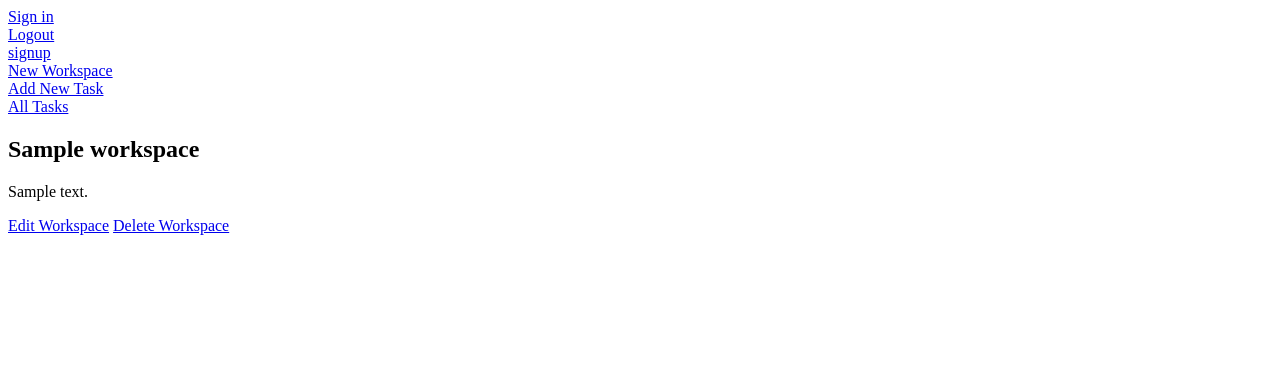
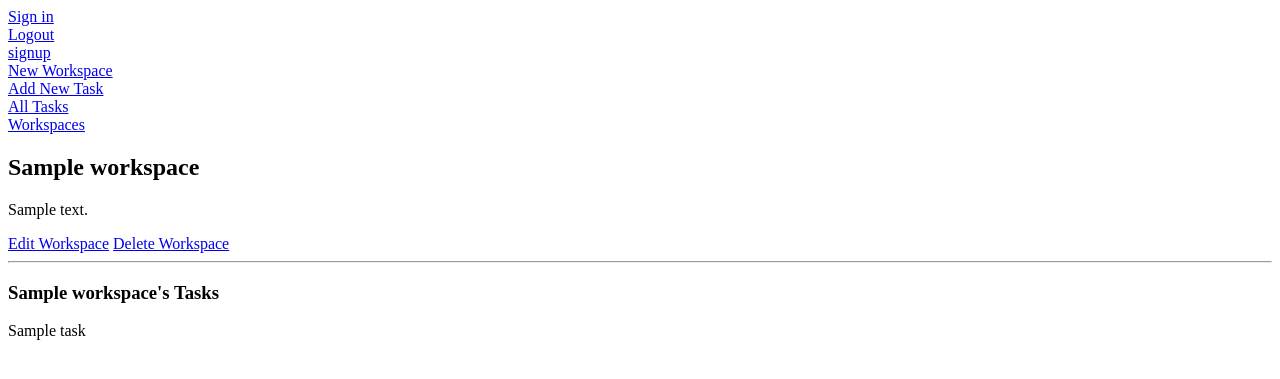
Before and after one commit to ebraa409/OpFlow, a Django app: page /workspaces/1 in a window 1280 px wide. Shown: the top 379 px of the page. Run offline with Django 4.2, Linux system fonts and the light colour scheme; tables that the repository leaves empty hold one stand-in row (values such as "Sample post").

Commit message:
add assoc and unassoc functionality

```diff
--- a/main_app/models.py
+++ b/main_app/models.py
@@ -21,25 +21,23 @@ class Profile(models.Model):
     return self.user.username
 
 
-class Workspace(models.Model):
-  name = models.CharField(max_length=50)
-  description = models.TextField(max_length=300)
-
-  def get_absolute_url(self):
-    return reverse('detail', kwargs={'workspace_id': self.id})
-
-
 class Task(models.Model):
-  workspace = models.ForeignKey(Workspace, on_delete=models.CASCADE,default=1)
   name = models.CharField(max_length=50)
   description = models.TextField(max_length=300)
   duedate = models.DateField()
   status = models.CharField(max_length=100, choices=STATUS, default=STATUS[0][0])
 
 
-
   def __str__(self):
     return f'{self.name}'
 
   def get_absolute_url(self):
-    return reverse('tasks_detail')
+    return reverse('tasks_detail', kwargs={'pk': self.id})
+
+class Workspace(models.Model):
+  name = models.CharField(max_length=50)
+  description = models.TextField(max_length=300)
+  tasks = models.ManyToManyField(Task)
+
+  def get_absolute_url(self):
+    return reverse('detail', kwargs={'workspace_id': self.id})
--- a/main_app/templates/base.html
+++ b/main_app/templates/base.html
@@ -14,6 +14,7 @@
     <nav><a href="{% url 'workspaces_create' %}">New Workspace</a></nav>
     <nav><a href="{% url 'tasks_create' %}">Add New Task</a></nav>
     <nav><a href="{% url 'tasks_index' %}">All Tasks</a></nav>
+    <nav><a href="{% url 'index' %}">Workspaces</a></nav>
   </header>
   <main class="content-container">
     {% block content %}
--- a/main_app/templates/main_app/task_list.html
+++ b/main_app/templates/main_app/task_list.html
@@ -5,7 +5,7 @@
 {% for task in task_list %}
 <a href="{% url 'tasks_detail' task.id %}">
   <div>
-    <h4>{{object.name}}</h4>
+    <h4>{{task.name}}</h4>
   </div>
 </a>
 {% endfor %}
--- a/main_app/templates/users/profile.html
+++ b/main_app/templates/users/profile.html
@@ -45,4 +45,5 @@
             <button type="reset" class="btn btn-dark btn-lg">Reset</button>
         </form>
     </div>
+
 {% endblock content %}
--- a/main_app/templates/workspaces/detail.html
+++ b/main_app/templates/workspaces/detail.html
@@ -10,8 +10,26 @@
     <a href="{% url 'workspaces_update' workspace.id %}">Edit Workspace</a>
     <a href="{% url 'workspaces_delete' workspace.id %}">Delete Workspace</a>
   </div>
+<div>
 
+<hr>
 
+<div class="row">
+  <div class="col s6">
+    <h3> {{ workspace.name }}'s Tasks</h3>
+
+{% if workspace.tasks.count %}
+{% for task in workspace.tasks.all %}
+  <div class="card">
+    <span class="card-title">
+      {{ task.name }}
+    </span>
+  </div>
+  </div>
+    {% endfor %}
+    {% else %}
+    <h5>No Tasks</h5>
+    {% endif %}
 
 
 {% endblock %}
--- a/main_app/templates/workspaces/index.html
+++ b/main_app/templates/workspaces/index.html
@@ -11,7 +11,7 @@
     <a href="{% url 'detail' workspace.id %}">
     <span>{{ workspace.name }}</span>
     </a>
-    <p>{{ workspace.description }}</p>
+    <p>Description: {{ workspace.description }}</p>
   </div>
 {% endfor %}
 {% endblock %}
--- a/main_app/urls.py
+++ b/main_app/urls.py
@@ -26,4 +26,8 @@ urlpatterns = [
   path('tasks/<int:pk>/delete/', views.TaskDelete.as_view(), name='tasks_delete'),
   path('tasks/', views.TaskList.as_view(), name='tasks_index'),
   path('tasks/<int:pk>/', views.TaskDetail.as_view(), name='tasks_detail'),
+  ## Assoc:
+  path('workspaces/<int:workspace_id>/assoc_task/<int:task_id>/', views.assoc_task, name='assoc_task'),
+  path('workspaces/<int:workspace_id>/unassoc_task/<int:task_id>/', views.unassoc_task, name='unassoc_task'),
+
 ]
--- a/main_app/views.py
+++ b/main_app/views.py
@@ -93,12 +93,10 @@ class TaskList(ListView):
 class TaskDetail(DetailView):
   model = Task
 
+
 class TaskCreate(CreateView):
   model = Task
   fields = ['name', 'description', 'duedate', 'status' ]
-  success_url = '/tasks/'
-
-
 
 class TaskUpdate(UpdateView):
   model = Task
@@ -107,3 +105,12 @@ class TaskUpdate(UpdateView):
 class TaskDelete(DeleteView):
   model = Task
   success_url = '/tasks/'
+
+
+def assoc_task(request, workspace_id, task_id):
+  Workspace.objects.get(id=workspace_id).tasks.add(task_id)
+  return redirect('detail', workspace_id=workspace_id)
+
+def unassoc_task(request, workspace_id, task_id):
+  Workspace.objects.get(id=workspace_id).tasks.add(task_id)
+  return redirect('detail', workspace_id=workspace_id)
--- a/opflow/settings.py
+++ b/opflow/settings.py
@@ -81,6 +81,7 @@ DATABASES = {
     'default': {
         'ENGINE': 'django.db.backends.postgresql',
         'NAME': os.getenv('DATABASENAME'),
+        'PORT': os.getenv('DATABASEPORT')
     }
 }
 
```
Also changed, not shown: main_app/templates/main_app/task_confirm_delete.html (added, +16 -0 lines), main_app/templates/main_app/task_detail.html (added, +11 -0 lines), main_app/templates/main_app/tasks_detail.html (deleted, +0 -11 lines), main_app/migrations/0007_remove_task_workspace_workspace_tasks.py (added), 1 other file.
